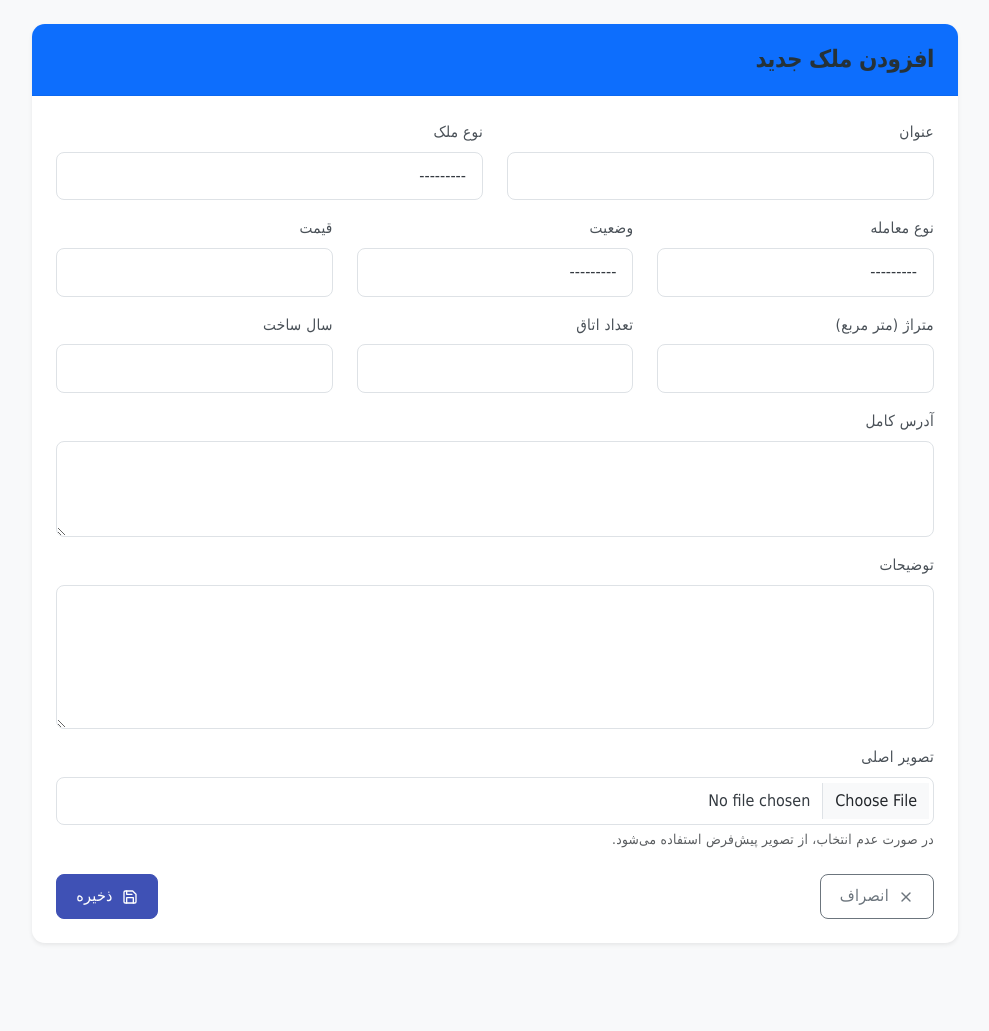
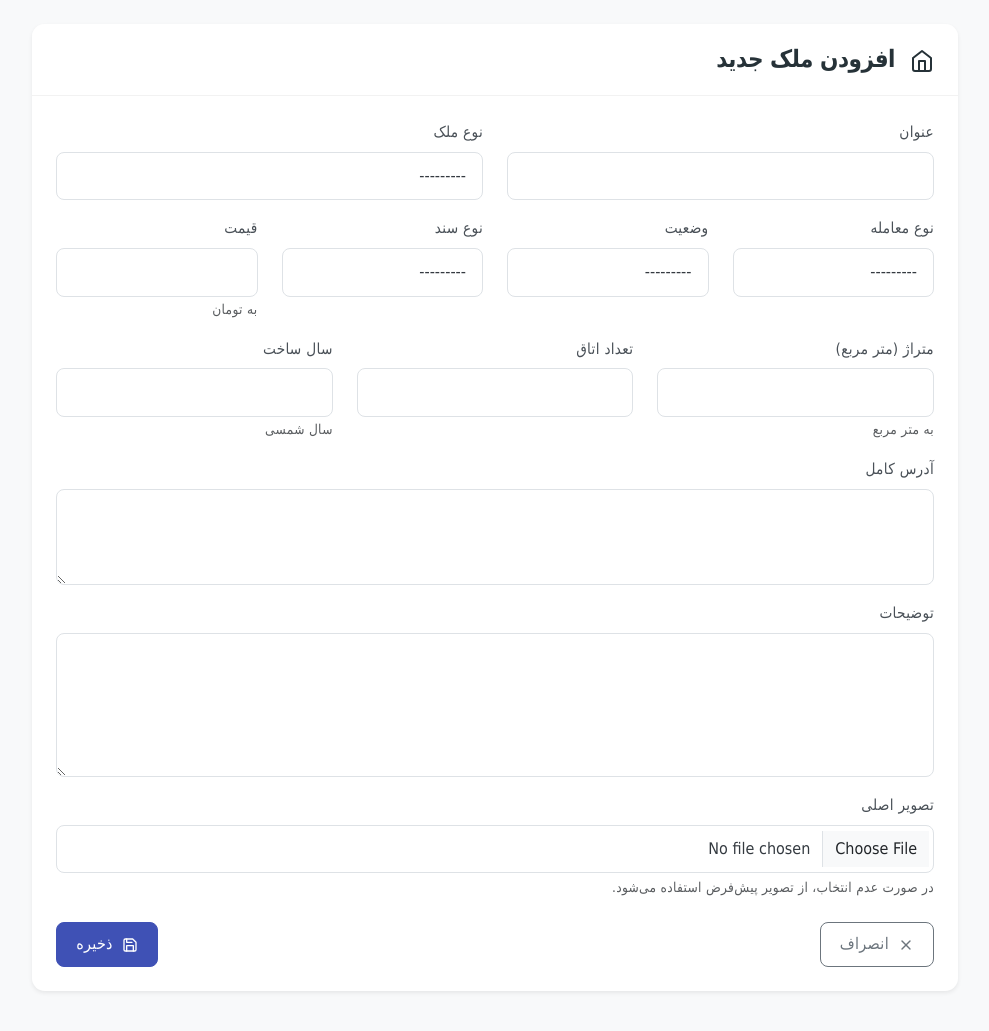
Before and after one commit to moha100h/RealEstateTrackerHiro, a Django app: page /properties/create/ in a window 1280 px wide. Shown: the part 140-1171 px from the top of the page, without its empty margins (145-1134 px from the left). Run offline with Django 4.2, Linux system fonts and the light colour scheme; a user stored in the database is signed in; data comes from the database, SQL or seed files in the repository; tables that the repository leaves empty hold one stand-in row (values such as "Sample post"); grey boxes marked "Sample" are stand-in pictures; parts of the project's set-up code (start-up, migrations or seed data) failed here and were passed over; some libraries are stand-ins or nearby versions; some web fonts are replaced.

Commit message:
Enable users to specify the type of legal document associated with property
Adds `DocumentType` model and `document_type` field to the `Property` model in `properties/models.py`, updates `PropertyForm` in `properties/forms.py`, and modifies `property_form.html`.

Replit-Commit-Author: Agent
Replit-Commit-Session-Id: b9cc3b9f-7fb6-4372-9892-ec45d4055544
Replit-Commit-Screenshot-Url: https://storage.googleapis.com/screenshot-production-us-central1/ee98ebf1-3405-4d24-827b-e2cf1f28edc9/993cd933-3fe1-4657-8167-65ad7331674e.jpg

```diff
--- a/properties/forms.py
+++ b/properties/forms.py
@@ -1,5 +1,5 @@
 from django import forms
-from .models import Property, PropertyType, TransactionType, PropertyStatus
+from .models import Property, PropertyType, TransactionType, PropertyStatus, DocumentType
 
 class PropertyForm(forms.ModelForm):
     """فرم ثبت و ویرایش ملک"""
@@ -8,7 +8,7 @@ class PropertyForm(forms.ModelForm):
         model = Property
         fields = [
             'title', 'address', 'area', 'price', 'year_built',
-            'property_type', 'transaction_type', 'status',
+            'property_type', 'transaction_type', 'status', 'document_type',
             'rooms', 'description', 'image'
         ]
         widgets = {
--- a/templates/properties/property_form.html
+++ b/templates/properties/property_form.html
@@ -16,8 +16,16 @@
     <div class="row justify-content-center">
         <div class="col-lg-10">
             <div class="card shadow-sm">
-                <div class="card-header bg-primary text-white">
-                    <h4 class="mb-0">{% if object %}ویرایش ملک {{ object.property_code }}{% else %}افزودن ملک جدید{% endif %}</h4>
+                <div class="card-header bg-gradient-primary text-white">
+                    <h4 class="mb-0">
+                        {% if object %}
+                            <svg xmlns="http://www.w3.org/2000/svg" width="24" height="24" viewBox="0 0 24 24" fill="none" stroke="currentColor" stroke-width="2" stroke-linecap="round" stroke-linejoin="round" class="feather feather-edit me-2"><path d="M11 4H4a2 2 0 0 0-2 2v14a2 2 0 0 0 2 2h14a2 2 0 0 0 2-2v-7"></path><path d="M18.5 2.5a2.121 2.121 0 0 1 3 3L12 15l-4 1 1-4 9.5-9.5z"></path></svg>
+                            ویرایش ملک {{ object.property_code }}
+                        {% else %}
+                            <svg xmlns="http://www.w3.org/2000/svg" width="24" height="24" viewBox="0 0 24 24" fill="none" stroke="currentColor" stroke-width="2" stroke-linecap="round" stroke-linejoin="round" class="feather feather-home me-2"><path d="M3 9l9-7 9 7v11a2 2 0 0 1-2 2H5a2 2 0 0 1-2-2z"></path><polyline points="9 22 9 12 15 12 15 22"></polyline></svg>
+                            افزودن ملک جدید
+                        {% endif %}
+                    </h4>
                 </div>
                 <div class="card-body">
                     <form method="post" enctype="multipart/form-data">
@@ -42,17 +50,22 @@
                         </div>
 
                         <div class="row">
-                            <div class="col-md-4 mb-3">
+                            <div class="col-md-3 mb-3">
                                 <label for="{{ form.transaction_type.id_for_label }}" class="form-label">{{ form.transaction_type.label }}</label>
                                 {{ form.transaction_type }}
                             </div>
-                            <div class="col-md-4 mb-3">
+                            <div class="col-md-3 mb-3">
                                 <label for="{{ form.status.id_for_label }}" class="form-label">{{ form.status.label }}</label>
                                 {{ form.status }}
                             </div>
-                            <div class="col-md-4 mb-3">
+                            <div class="col-md-3 mb-3">
+                                <label for="{{ form.document_type.id_for_label }}" class="form-label">{{ form.document_type.label }}</label>
+                                {{ form.document_type }}
+                            </div>
+                            <div class="col-md-3 mb-3">
                                 <label for="{{ form.price.id_for_label }}" class="form-label">{{ form.price.label }}</label>
                                 {{ form.price }}
+                                <small class="form-text text-muted">به تومان</small>
                             </div>
                         </div>
 
@@ -60,6 +73,7 @@
                             <div class="col-md-4 mb-3">
                                 <label for="{{ form.area.id_for_label }}" class="form-label">{{ form.area.label }}</label>
                                 {{ form.area }}
+                                <small class="form-text text-muted">به متر مربع</small>
                             </div>
                             <div class="col-md-4 mb-3">
                                 <label for="{{ form.rooms.id_for_label }}" class="form-label">{{ form.rooms.label }}</label>
@@ -68,6 +82,7 @@
                             <div class="col-md-4 mb-3">
                                 <label for="{{ form.year_built.id_for_label }}" class="form-label">{{ form.year_built.label }}</label>
                                 {{ form.year_built }}
+                                <small class="form-text text-muted">سال شمسی</small>
                             </div>
                         </div>
 
```
Also changed, not shown: properties/migrations/0003_documenttype_property_document_type.py (added).
